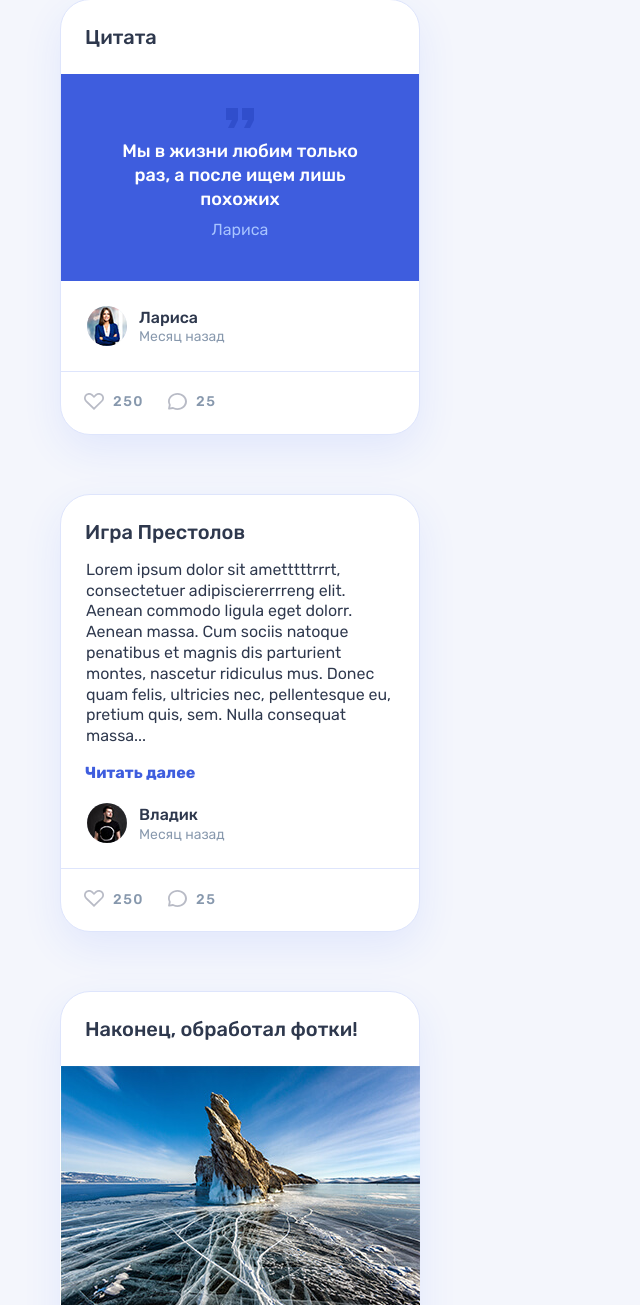
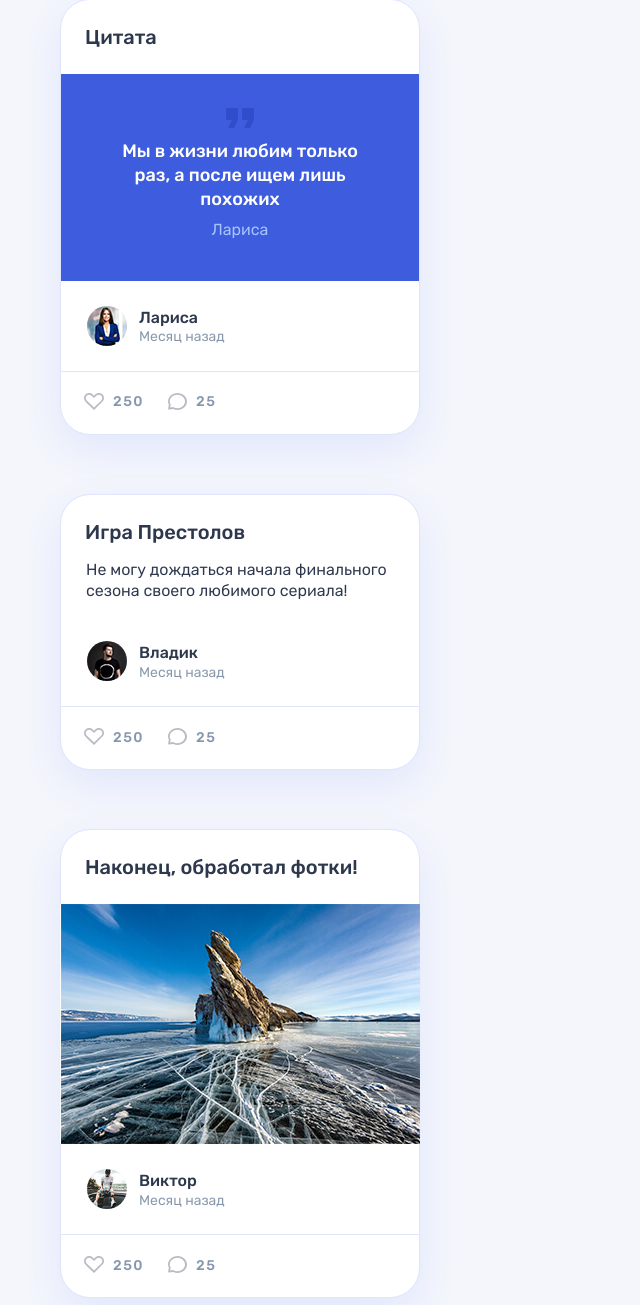
Before and after one commit to Apologzy/974895-readme-11, a PHP site: page / in a window 1280 px wide. Shown: the part 244-1549 px from the top of the page, without its empty margins (0-640 px from the left). Run offline with PHP 8.4, Linux system fonts and the light colour scheme.

Commit message:
Вернул изначальный контент в массив.

```diff
--- a/index.php
+++ b/index.php
@@ -14,7 +14,7 @@ $popularPost = [
     [
         'title' => 'Игра Престолов',
         'tip' => 'post-text',
-        'content' => 'Lorem ipsum dolor sit ametttttrrrt, consectetuer adipisciererrreng elit. Aenean commodo ligula eget dolorr. Aenean massa. Cum sociis natoque penatibus et magnis dis parturient montes, nascetur ridiculus mus. Donec quam felis, ultricies nec, pellentesque eu, pretium quis, sem. Nulla consequat massa quis enim. Donec pede justo, fringilla vel, aliquet nec, vulputate eget, arcu. In enim justo, rhoncus ut, imperdiet a, venenatis vitae, justo. Nullam dictum felis eu pede mollis pretium. Integer tincidunt. Cras dapibus. Vivamus elementum semper nisi. Aenean vulputate eleifend tellus. Aenean leo ligula',
+        'content' => 'Не могу дождаться начала финального сезона своего любимого сериала!',
         'userName' => 'Владик',
         'avatar' => 'userpic.jpg'
     ],
```
